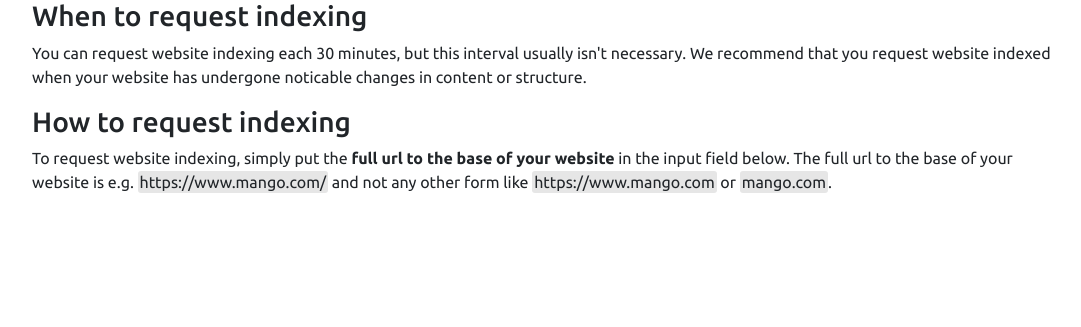
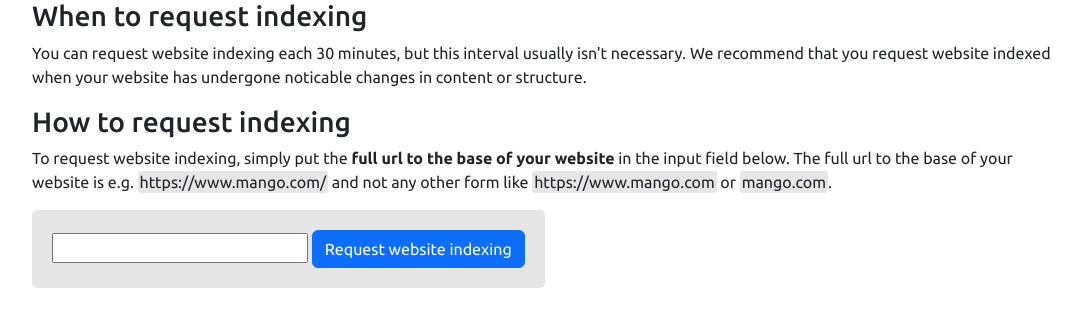
Before and after one commit to RokKuzner/Mango-Search, a Django app: page /developer/request-website-indexing in a window 1280 px wide. Shown: the part 224-551 px from the top of the page, without its empty margins (96-1177 px from the left). Run offline with Django 5.2, Linux system fonts and the light colour scheme.

Commit message:
add request website indexing form with styling

```diff
--- a/webapp/static/css/developer_request_website_indexing.css
+++ b/webapp/static/css/developer_request_website_indexing.css
@@ -19,3 +19,10 @@ q::before {
 q::after {
     content: none;
 }
+
+#request-website-indexing-form {
+    background-color: rgb(230, 230, 230);
+    width: max-content;
+    padding: 20px;
+    border-radius: 5px;
+}
--- a/webapp/templates/developer/request_website_indexing.html
+++ b/webapp/templates/developer/request_website_indexing.html
@@ -22,5 +22,10 @@
         <h3>How to request indexing</h3>
         <p>To request website indexing, simply put the <strong>full url to the base of your website</strong> in the input field below.
             The full url to the base of your website is e.g. <q>https://www.mango.com/</q> and not any other form like <q>https://www.mango.com</q> or <q>mango.com</q>.</p>
+
+        <form id="request-website-indexing-form">
+            <input type="url">
+            <button type="submit" class="btn btn-primary">Request website indexing</button>
+        </form>
     </article>
 {% endblock %}
```
